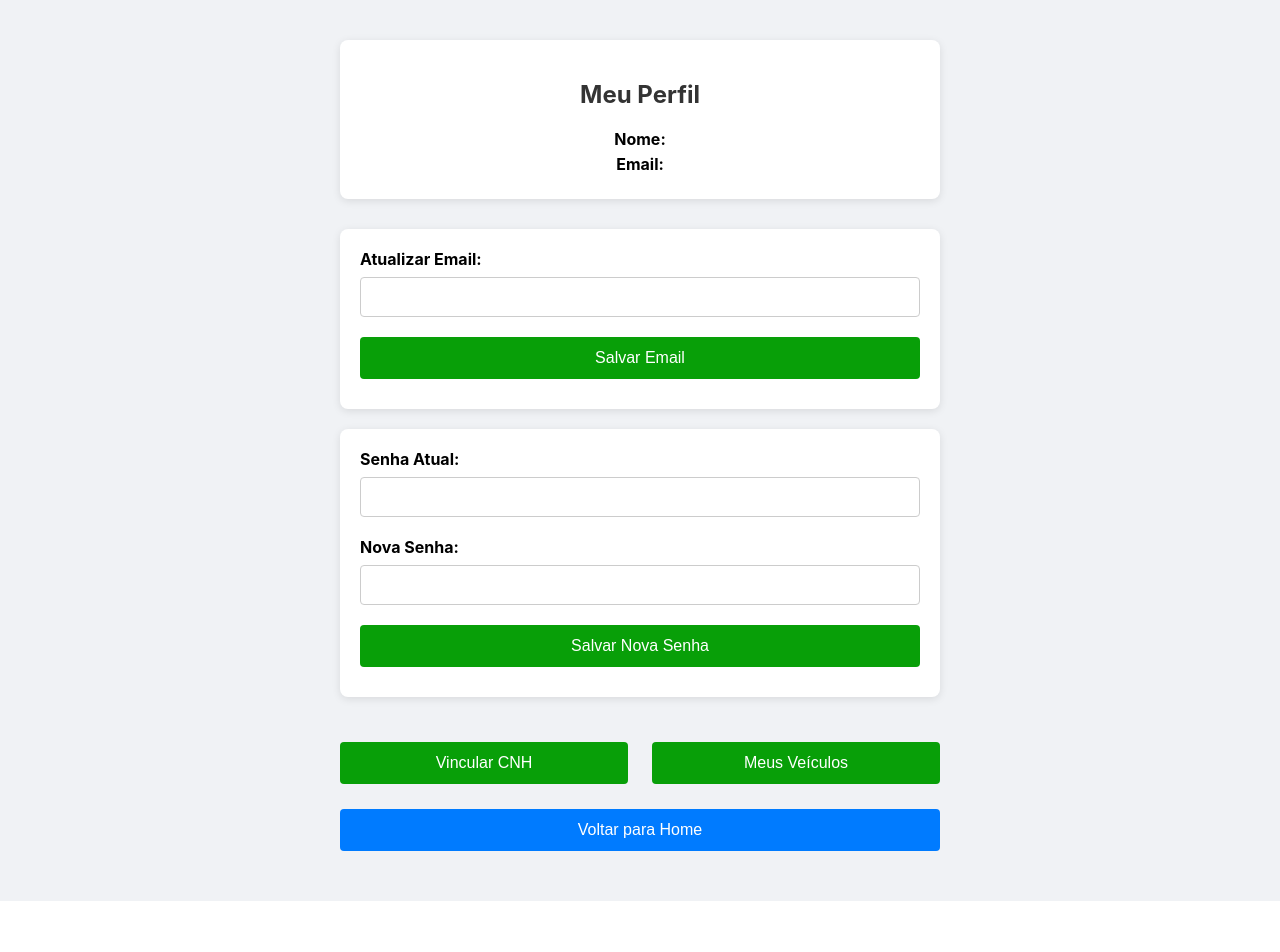
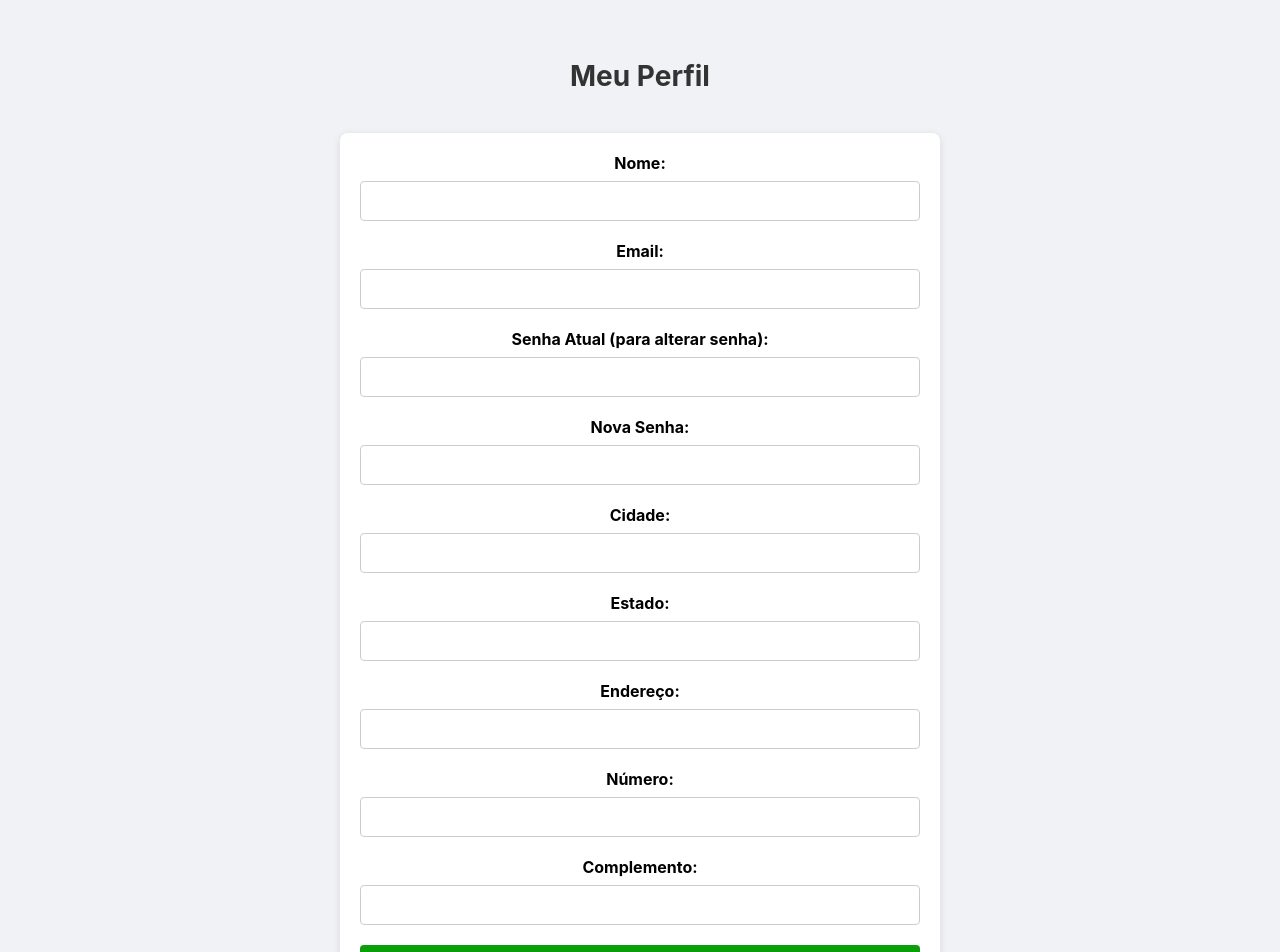
Before and after one commit to felipehscherer/unirides, a React (Create React App) app in the folder web-frontend/: page /perfil in a window 1280 px wide. Shown: the top 952 px of the page. Before the commit the page ends 901 px from the top, so only its background shows below. Built offline with nearby package versions, Linux system fonts and the light colour scheme; no server answers.

Commit message:
finalização da tela e funcionalidades do crud de perfil

```diff
--- a/web-frontend/src/pages/Perfil.js
+++ b/web-frontend/src/pages/Perfil.js
@@ -4,23 +4,34 @@ import { useNavigate } from 'react-router-dom';
 import './styles/Perfil.css';
 
 const Perfil = () => {
-  const [emailPerfil, setEmailPerfil] = useState('');
+  const [initialData, setInitialData] = useState({});
   const [email, setEmail] = useState('');
   const [name, setName] = useState('');
+  const [currentPassword, setCurrentPassword] = useState('');
+  const [newPassword, setNewPassword] = useState('');
+  const [cidade, setCidade] = useState('');
+  const [estado, setEstado] = useState('');
+  const [endereco, setEndereco] = useState('');
+  const [numero, setNumero] = useState('');
+  const [complemento, setComplemento] = useState('');
   const [errorMessage, setErrorMessage] = useState('');
   const navigate = useNavigate();
-
-  // Estados para alteração de senha
-  const [currentPassword, setCurrentPassword] = useState('');
-  const [newPassword, setNewPassword] = useState('');
 
   useEffect(() => {
     const fetchUserData = async () => {
       try {
         const response = await axios.get('/user/profile');
-        setEmail(response.data.email);
-        setName(response.data.name);
-        setEmailPerfil(response.data.email) // Novo estado para o nome
+        const data = response.data;
+
+        // Set initial values for fields
+        setInitialData(data);
+        setEmail(data.email);
+        setName(data.name);
+        setCidade(data.cidade);
+        setEstado(data.estado);
+        setEndereco(data.endereco);
+        setNumero(data.numero);
+        setComplemento(data.complemento);
       } catch (error) {
         console.error('Erro ao buscar dados do usuário:', error);
         if (error.response && error.response.status === 401) {
@@ -32,71 +43,70 @@ const Perfil = () => {
     fetchUserData();
   }, [navigate]);
 
-  // Função para salvar o email atualizado
-  const handleSaveEmail = async (e) => {
+  const handleSaveAll = async (e) => {
     e.preventDefault();
     setErrorMessage('');
 
-    try {
-      await axios.put('/user/profile/email', { email });
-      alert('Email atualizado com sucesso!');
-    } catch (error) {
-      setErrorMessage('Erro ao atualizar email.');
-      console.error('Erro ao atualizar email:', error);
+    // Build request data with only the fields that have changed
+    const updatedData = {};
+    if (name !== initialData.name) updatedData.name = name;
+    if (email !== initialData.email) updatedData.email = email;
+    if (cidade !== initialData.cidade) updatedData.cidade = cidade;
+    if (estado !== initialData.estado) updatedData.estado = estado;
+    if (endereco !== initialData.endereco) updatedData.endereco = endereco;
+    if (numero !== initialData.numero) updatedData.numero = numero;
+    if (complemento !== initialData.complemento) updatedData.complemento = complemento;
+    if (currentPassword && newPassword) {
+      updatedData.currentPassword = currentPassword;
+      updatedData.newPassword = newPassword;
     }
-  };
 
-  // Função para alterar a senha
-  const handleChangePassword = async (e) => {
-    e.preventDefault();
-    setErrorMessage('');
+    // Only proceed if there are changes
+    if (Object.keys(updatedData).length === 0) {
+      alert('Nenhuma alteração foi feita.');
+      return;
+    }
 
     try {
-      await axios.put('/user/profile/password', {
-        currentPassword,
-        newPassword,
-      });
-      alert('Senha atualizada com sucesso!');
+      await axios.put('/user/profile/details', updatedData);
+      alert('Informações atualizadas com sucesso!');
       setCurrentPassword('');
       setNewPassword('');
+      // Update initialData to the new values
+      setInitialData((prev) => ({ ...prev, ...updatedData }));
     } catch (error) {
-      setErrorMessage('Erro ao atualizar senha.');
-      console.error('Erro ao atualizar senha:', error);
+      setErrorMessage('Erro ao atualizar as informações.');
+      console.error('Erro ao atualizar informações:', error);
     }
   };
 
   return (
     <div className="perfil-wrapper">
+      <h1>Meu Perfil</h1>
       <div className="perfil-card">
-        <h2>Meu Perfil</h2>
-        <div className="perfil-info">
-          <p><strong>Nome:</strong> {name}</p>
-          <p><strong>Email:</strong> {emailPerfil}</p>
+        <form onSubmit={handleSaveAll} className="form-container">
+          <div className="input-container">
+            <label>Nome:</label>
+            <input
+              type="text"
+              value={name}
+              onChange={(e) => setName(e.target.value)}
+            />
           </div>
-      </div>
-
-      <form onSubmit={handleSaveEmail} className="form-container">
           <div className="input-container">
-          <label>Atualizar Email:</label>
+            <label>Email:</label>
             <input
               type="email"
               value={email}
               onChange={(e) => setEmail(e.target.value)}
-            required
             />
           </div>
-        {errorMessage && <p className="error-message">{errorMessage}</p>}
-        <button type="submit" className="btn-primary">Salvar Email</button>
-      </form>
-
-      <form onSubmit={handleChangePassword} className="form-container">
           <div className="input-container">
-          <label>Senha Atual:</label>
+            <label>Senha Atual (para alterar senha):</label>
             <input
               type="password"
               value={currentPassword}
               onChange={(e) => setCurrentPassword(e.target.value)}
-            required
             />
           </div>
           <div className="input-container">
@@ -105,29 +115,51 @@ const Perfil = () => {
               type="password"
               value={newPassword}
               onChange={(e) => setNewPassword(e.target.value)}
-            required
+            />
+          </div>
+          <div className="input-container">
+            <label>Cidade:</label>
+            <input
+              type="text"
+              value={cidade}
+              onChange={(e) => setCidade(e.target.value)}
+            />
+          </div>
+          <div className="input-container">
+            <label>Estado:</label>
+            <input
+              type="text"
+              value={estado}
+              onChange={(e) => setEstado(e.target.value)}
+            />
+          </div>
+          <div className="input-container">
+            <label>Endereço:</label>
+            <input
+              type="text"
+              value={endereco}
+              onChange={(e) => setEndereco(e.target.value)}
+            />
+          </div>
+          <div className="input-container">
+            <label>Número:</label>
+            <input
+              type="text"
+              value={numero}
+              onChange={(e) => setNumero(e.target.value)}
+            />
+          </div>
+          <div className="input-container">
+            <label>Complemento:</label>
+            <input
+              type="text"
+              value={complemento}
+              onChange={(e) => setComplemento(e.target.value)}
             />
           </div>
           {errorMessage && <p className="error-message">{errorMessage}</p>}
-        <button type="submit" className="btn-primary">Salvar Nova Senha</button>
+          <button type="submit" className="btn-primary">Salvar Tudo</button>
         </form>
-
-      <div className="button-container">
-        <button
-          className="btn-action-green"
-          onClick={() => navigate('/vincular-cnh')}
-        >
-          Vincular CNH
-        </button>
-        <button
-          className="btn-action-green"
-          onClick={() => navigate('/veiculos')}
-        >
-          Meus Veículos
-        </button>
-      </div>
-
-      <div className="btn-home-container">
         <button
           className="btn-home"
           onClick={() => navigate('/home')}
--- a/web-frontend/src/pages/styles/Perfil.css
+++ b/web-frontend/src/pages/styles/Perfil.css
@@ -14,28 +14,18 @@
   padding: 20px;
   width: 100%;
   max-width: 600px;
-  margin-bottom: 30px;
+  margin-top: 20px;
   text-align: center;
 }
 
-.perfil-card h2 {
+.perfil-wrapper h1 {
+  font-size: 28px;
   margin-bottom: 20px;
-  font-size: 24px;
   color: #333;
-}
-
-.perfil-info p {
-  font-size: 16px;
-  margin: 5px 0;
 }
 
 .form-container {
   width: 100%;
-  max-width: 600px;
-  background: #fff;
-  border-radius: 8px;
-  padding: 20px;
-  box-shadow: 0 2px 8px rgba(0, 0, 0, 0.1);
   margin-bottom: 20px;
 }
 
@@ -63,9 +53,11 @@
   text-align: center;
 }
 
-.btn-primary, .btn-action-green, .btn-home {
+.btn-primary {
   width: 100%;
   padding: 12px;
+  background-color: #089F08;
+  color: white;
   border: none;
   border-radius: 4px;
   font-size: 16px;
@@ -73,44 +65,20 @@
   margin-bottom: 10px;
 }
 
-.btn-primary {
-  background-color: #089F08;
-  color: white;
-}
-
 .btn-primary:hover {
   background-color: green;
-}
-
-.btn-action-green {
-  background-color: #089F08;
-  color: white;
-  width: 48%;
-  margin: 5px 0;
-}
-
-.btn-action-green:hover {
-  background-color: green;
-}
-
-.button-container {
-  display: flex;
-  justify-content: space-between;
-  width: 100%;
-  max-width: 600px;
-  margin-top: 20px;
-}
-
-.btn-home-container {
-  width: 100%;
-  max-width: 600px;
-  margin-top: 20px;
 }
 
 .btn-home {
   background-color: #007bff;
   color: white;
   width: 100%;
+  padding: 12px;
+  border: none;
+  border-radius: 4px;
+  font-size: 16px;
+  cursor: pointer;
+  margin-top: 20px;
 }
 
 .btn-home:hover {
```
Also changed, not shown: 2 other files (tests, documents, lock files or other folders). Lines whose indentation alone changed are shown as unchanged.
